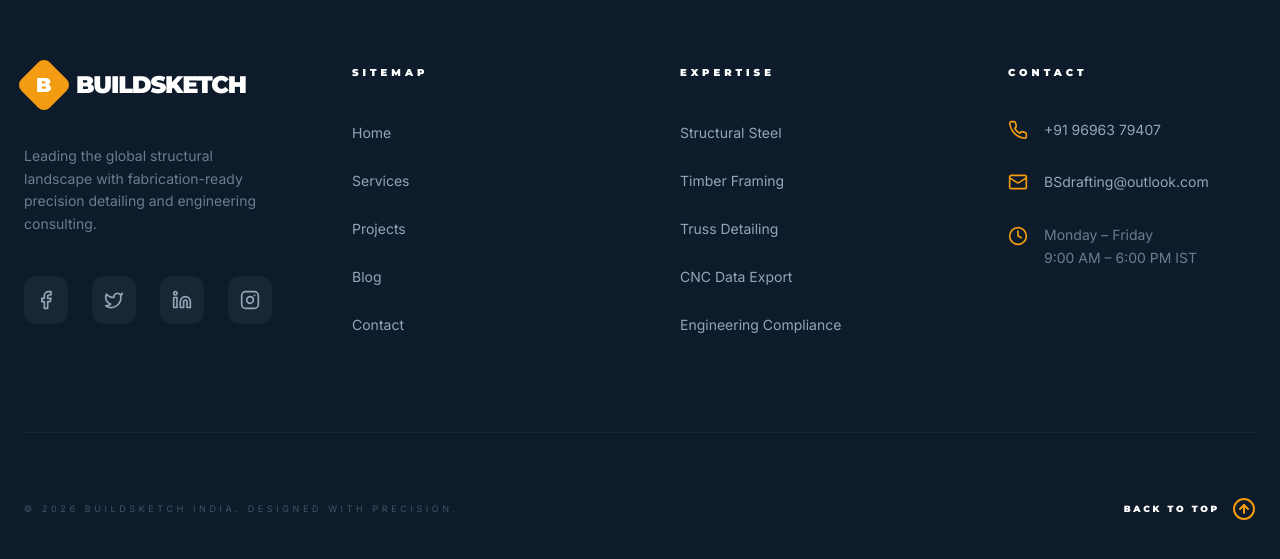
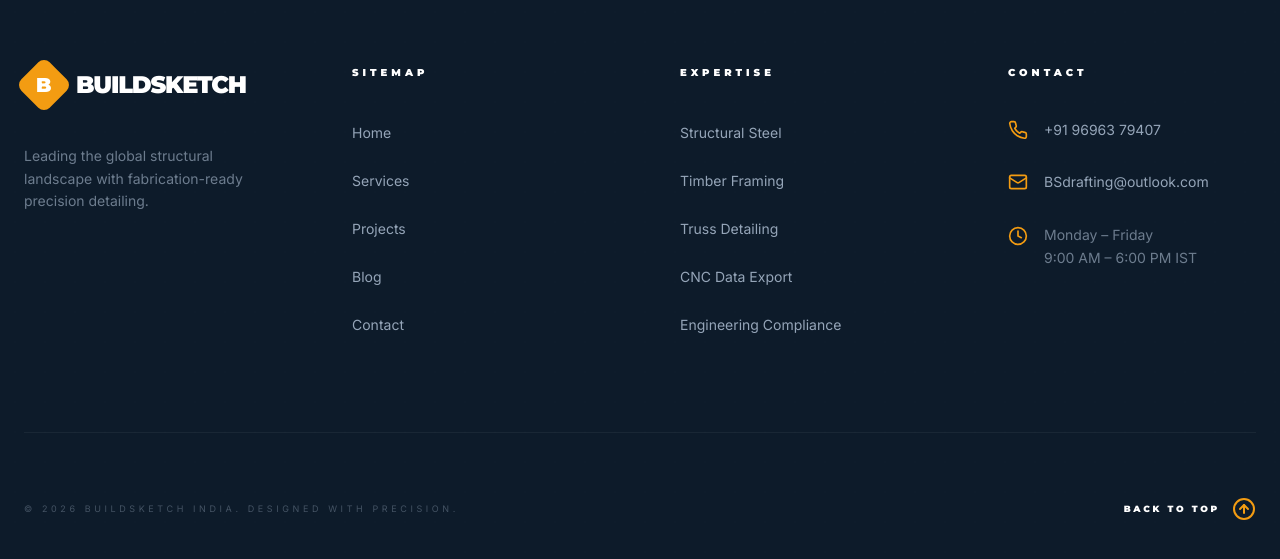
Before and after one commit to panditansh1803/BuildSketch_india, a React (Vite) app: page / in a window 1280 px wide. Shown: the part 7046-7605 px from the top of the page. Built offline with nearby package versions, Linux system fonts and the light colour scheme.

Commit message:
Remove social media links and engineering consulting text

```diff
--- a/components/ContactPage.tsx
+++ b/components/ContactPage.tsx
@@ -307,19 +307,7 @@ export const ContactPage: React.FC = () => {
                 </div>
               </div>
 
-              <div className="pt-12 border-t border-blueprint">
-                <h4 className="font-montserrat font-bold text-obsidian text-xs uppercase tracking-widest mb-6">Follow Our Work</h4>
-                <div className="flex gap-4">
-                  {[Facebook, Twitter, Linkedin, Instagram].map((Icon, i) => {
-                    const names = ['Facebook', 'Twitter', 'LinkedIn', 'Instagram'];
-                    return (
-                      <a key={i} href="#" aria-label={names[i]} className="w-12 h-12 bg-white rounded-xl shadow-sm border border-blueprint flex items-center justify-center text-steel-galvanized hover:bg-safety-orange hover:text-white transition-all focus-visible:ring-2 focus-visible:ring-safety-orange focus-visible:outline-none">
-                        <Icon className="w-5 h-5" />
-                      </a>
-                    );
-                  })}
-                </div>
-              </div>
+
             </div>
           </div>
         </div>
--- a/components/Footer.tsx
+++ b/components/Footer.tsx
@@ -25,18 +25,9 @@ export const Footer: React.FC = () => {
               <span className="font-montserrat font-black text-2xl text-white tracking-tighter">BUILDSKETCH</span>
             </Link>
             <p className="font-inter text-steel-grey text-sm leading-relaxed opacity-70">
-              Leading the global structural landscape with fabrication-ready precision detailing and engineering consulting.
+              Leading the global structural landscape with fabrication-ready precision detailing.
             </p>
-            <div className="flex gap-6">
-              {[Facebook, Twitter, Linkedin, Instagram].map((Icon, i) => {
-                const names = ['Facebook', 'Twitter', 'LinkedIn', 'Instagram'];
-                return (
-                  <a key={i} href="#" aria-label={names[i]} className="w-12 h-12 bg-white/5 hover:bg-safety-orange rounded-xl flex items-center justify-center text-steel-grey hover:text-white hover-trigger transition-all hover-rotate-360 focus-visible:ring-2 focus-visible:ring-safety-orange focus-visible:outline-none">
-                    <Icon size={20} />
-                  </a>
-                );
-              })}
-            </div>
+
           </div>
 
           <div>
```
